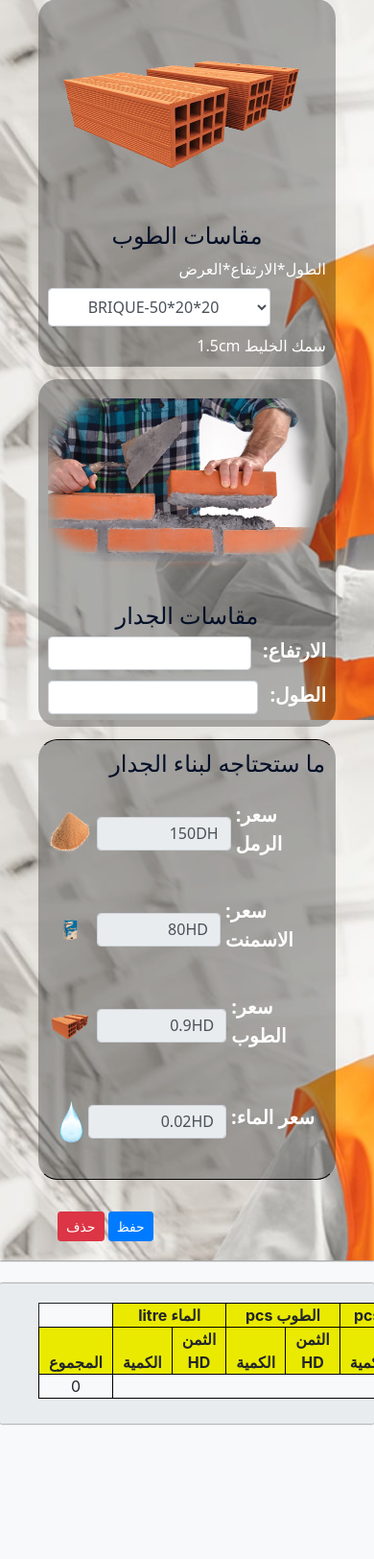
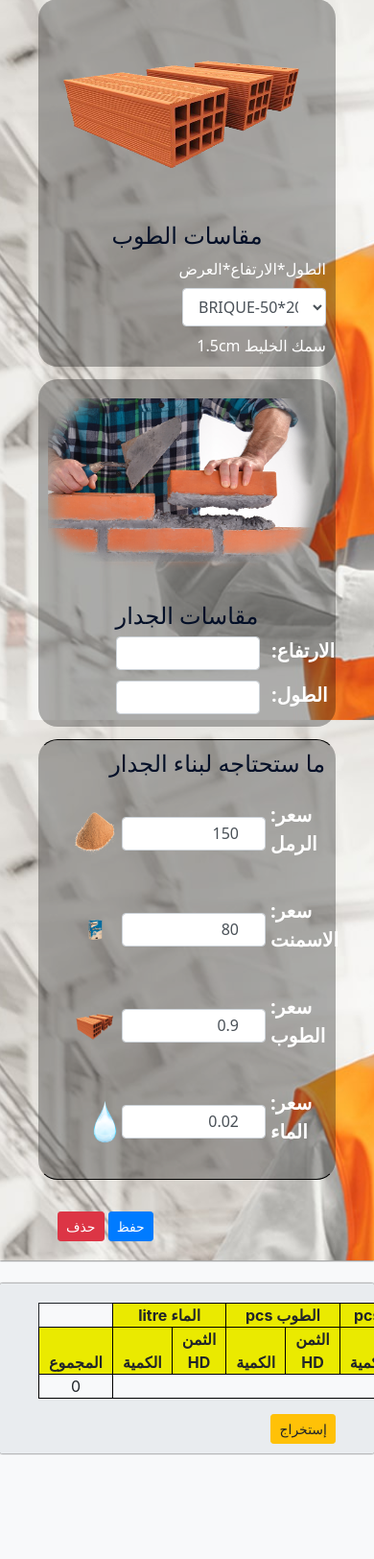
Before and after one commit to Muzmmil207/bati-plus, a Django app: page / in a window 390 px wide. Shown: the part 164-1788 px from the top of the page at 96% size. Run offline with Django 4.2, Linux system fonts and the light colour scheme; data comes from the database, SQL or seed files in the repository; some libraries are stand-ins or nearby versions.

Commit message:
create csv

```diff
--- a/BRIQUE.txt
+++ b/BRIQUE.txt
@@ -1,9 +1,3 @@
-
-
-
-
-
-
     name = (A)      ============    >>>  VALU = (A) -----====  >>>         name = (s1)
 
 
--- a/base/urls.py
+++ b/base/urls.py
@@ -5,5 +5,5 @@ from .views import commodity, create_csv, home
 urlpatterns = [
     path('', home),
     path('commodity/', commodity),
-    path('create-csv/', create_csv),
+    path('create-csv/', create_csv, name="create-csv"),
 ]
--- a/base/views.py
+++ b/base/views.py
@@ -1,6 +1,7 @@
 import csv
 import json
 import time
+from datetime import date
 
 from django.http import HttpResponse, JsonResponse
 from django.shortcuts import render
@@ -39,38 +40,37 @@ def commodity(request):
         brick = data["brick-length"] * data["brick-height"]
         wall = data["wall-length"] * data["wall-height"]
         response = {}
-        response["sand-price"] = (
+        response["sand-price"] = round((
             (data["brick-length"] + data["brick-height"])
             * (data["brick-width"] * data["batter-thickness"])
             * data["sand-price"]
-        )
-        response["sand-amount"] = (data["brick-length"] + data["brick-height"]) * (
+        ),2)
+        response["sand-amount"] = round((data["brick-length"] + data["brick-height"]) * (
             data["brick-width"] * data["batter-thickness"]
-        )
-        response["cement-price"] = (response["sand-price"]) * (250 / 50) * data["cement-price"]
-        response["cement-amount"] = (
+        ),2)
+        response["cement-price"] = round((response["sand-price"]) * (250 / 50) * data["cement-price"],2)
+        response["cement-amount"] = round((
             (response["sand-price"]) * (250 / 50) * data["cement-price"] / (data["cement-price"])
-        )
-        response["brick-price"] = (wall / brick) * data["brick-price"]
-        response["brick-amount"] = wall / brick
-        response["water-price"] = response["sand-price"] * data["water-price"] * 1000
-        response["water-amount"] = response["sand-price"] * 1000
-        total = sum(
+        ),2)
+        response["brick-price"] = round((wall / brick) * data["brick-price"], 2)
+        response["brick-amount"] = round(wall / brick,2)
+        response["water-price"] = round(response["sand-price"] * data["water-price"] * 1000, 2)
+        response["water-amount"] = round(response["sand-price"] * 1000, 2)
+        response["total"] = round(sum(
             [
                 response["sand-price"],
                 response["cement-price"],
                 response["brick-price"],
                 response["water-price"],
             ]
-        )
-        response["total"] = float("{:.2f}".format(total))
+        ), 3)
         response["id"] = data.get("id")
         time.sleep(0.5)
         return JsonResponse(response, safe=False)
     return JsonResponse({}, safe=False)
 
 
-@require_http_methods(["POST"])
+# @require_http_methods(["POST"])
 def create_csv(request):
     # Create the HttpResponse object with the appropriate CSV header.
     response = HttpResponse(
@@ -78,9 +78,12 @@ def create_csv(request):
         headers={"Content-Disposition": 'attachment; filename="somefilename.csv"'},
     )
     data = json.loads(request.body)
+    column_names = data[1].keys()
 
     writer = csv.writer(response)
-    writer.writerow(["First row", "Foo", "Bar", "Baz"])
-    writer.writerow(["Second row", "A", "B", "C", '"Testing"', "Here's a quote"])
+    writer.writerow([i.replace('-', ' ').capitalize() for i in column_names])
+    for i in data[1:]:
+        writer.writerow(i.values())
+    writer.writerow(['','','','','','','','',list(data[0].values())[0],'المجموع الكلي'])
 
     return response
--- a/static/css/style.css
+++ b/static/css/style.css
@@ -246,7 +246,7 @@ p {
 .form-wrapper form.counter {
     position: relative;
     display: grid;
-    grid-template-columns: 1fr 1fr 2fr;
+    grid-template-columns: 1fr 1fr 1fr;
     margin-top: 10px;
     gap: 13px;
 }
@@ -282,23 +282,25 @@ p {
 
 .form-element {
     display: flex;
+    justify-content: end;
     gap: 12px;
     width: 100%;
 }
 
 .form-element input {
-    width: 80%;
+    width: 300px;
     height: 35px;
 }
 
 .form-element select {
-    width: 80%;
+    width: 300px;
     height: 40px;
 }
 
 .form-element label {
     font-weight: 600;
     font-size: 20px;
+    width: 100px;
 }
 
 .special-component {
@@ -312,12 +314,10 @@ p {
     display: flex;
     gap: 20px;
     align-items: center;
-    justify-content: center;
+    justify-content: end;
 }
 
-.special-form-element input {
-    width: 50%;
-}
+
 
 .special-form-element img {
     width: 45px;
@@ -393,6 +393,11 @@ th {
     box-shadow: 0px 0px 2px var(--bs-black);
     border-radius: 2px;
     padding: 20px 40px 10px;
+}
+
+.export {
+    display: flex;
+    justify-content: end;
 }
 
 /* FOOTER */
@@ -601,6 +606,18 @@ footer .right div {
     .nav-title {
         display: none;
     }
+
+    .form-element input {
+        width: 280px;
+    }
+
+    .form-element select {
+        width: 280px;
+    }
+
+    .form-element label {
+        width: 80px;
+    }
 }
 
 @media screen and (max-width:400px) {
@@ -621,4 +638,16 @@ footer .right div {
         display: flex;
         flex-direction: column;
     }
+
+    .form-element input {
+        width: 150px;
+    }
+
+    .form-element select {
+        width: 150px;
+    }
+
+    .form-element label {
+        width: 57px;
+    }
 }
--- a/static/js/main.js
+++ b/static/js/main.js
@@ -2,10 +2,34 @@ let deleteBtn = document.getElementById('delete')
 let form = document.querySelector('.counter')
 let formInputs = document.querySelectorAll('input')
 let tbody = document.getElementById('tbody')
-
 let bricksData = document.querySelector('select')
+let exportBtn = document.getElementById('export')
 
 let commodityData = {}
+exportBtn.onclick = () => {
+    let processData = JSON.parse(localStorage.getItem('process-data'))
+    fetch('/create-csv/', {
+        method: 'POST',
+        headers: {
+            'content-type': 'application/json',
+            'X-CSRFToken': csrftoken
+        },
+        body: JSON.stringify(processData)
+    })
+        .then(response => response.blob())
+        .then(blob => {
+            const url = window.URL.createObjectURL(new Blob([blob]));
+            const link = document.createElement('a');
+            link.href = url;
+            link.setAttribute('download', 'filename.csv');
+            document.body.appendChild(link);
+            link.click();
+            link.parentNode.removeChild(link);
+        });
+    // console.log(response)
+    // localStorage.removeItem('process-data')
+    tbody.innerHTML = ''
+}
 
 const brickTypes = [
     [0.50, 0.20, 0.20],
--- a/templates/base.html
+++ b/templates/base.html
@@ -22,22 +22,7 @@
     <title>{% block title %}BATI PULS{% endblock %}</title>
 
     <script type="text/javascript">
-        function getCookie(name) {
-            let cookieValue = null;
-            if (document.cookie && document.cookie !== '') {
-                const cookies = document.cookie.split(';');
-                for (let i = 0; i < cookies.length; i++) {
-                    const cookie = cookies[i].trim();
-                    // Does this cookie string begin with the name we want?
-                    if (cookie.substring(0, name.length + 1) === (name + '=')) {
-                        cookieValue = decodeURIComponent(cookie.substring(name.length + 1));
-                        break;
-                    }
-                }
-            }
-            return cookieValue;
-        }
-        const csrftoken = getCookie('csrftoken');
+        const csrftoken = '{{csrf_token}}'
     </script>
 
 </head>
@@ -168,26 +153,26 @@
                     <h1>ما ستحتاجه لبناء الجدار</h1>
                     <div class="form-element special-form-element">
                         <img src="/static/imgs/sand.png" alt="image">
-                        <input disabled class="form-control" value="{{sand.commodity_price}}DH" id="sand-price"
-                            type="text">
+                        <input class="form-control" value="{{sand.commodity_price}}" id="sand-price" step="0.01"
+                            type="number">
                         <label for="sand-price">:سعر الرمل</label>
                     </div>
                     <div class="form-element special-form-element">
                         <img src="/static/imgs/cimont lafarg.png" alt="image">
-                        <input disabled class="form-control" value="{{cement.commodity_price}}HD" id="cement-price"
-                            type="text">
+                        <input class="form-control" value="{{cement.commodity_price}}" id="cement-price" step="0.01"
+                            type="number">
                         <label for="cement-price">:سعر الاسمنت</label>
                     </div>
                     <div class="form-element special-form-element">
                         <img src="/static/imgs/brique 356.png" alt="image">
-                        <input disabled class="form-control" value="{{brick.commodity_price}}HD" id="brick-price"
-                            type="text">
+                        <input class="form-control" value="{{brick.commodity_price}}" id="brick-price" step="0.01"
+                            type="number">
                         <label for="brick-price">:سعر الطوب</label>
                     </div>
                     <div class="form-element special-form-element">
                         <img style="width: 25px;" src="/static/imgs/Blue_Drop_Transparent_PNG_Clipart.png" alt="image">
-                        <input disabled class="form-control" value="{{water.commodity_price}}HD" id="water-price"
-                            type="text">
+                        <input class="form-control" value="{{water.commodity_price}}" id="water-price" step="0.01"
+                            type="number">
                         <label for="water-price">:سعر الماء</label>
                     </div>
                 </div>
@@ -232,6 +217,13 @@
                 </tfoot>
             </table>
             <!-- End Bordered Table -->
+            <div class="export">
+                <!-- <form action="/create-csv/" method="post">
+                    {% csrf_token %}
+                    <textarea name="" id="" cols="30" rows="10"></textarea>
+                </form> -->
+                <button id="export" class="btn btn-warning btn-sm">إستخراج</button>
+            </div>
 
         </div>
     </div>
```
Also changed, not shown: .py (added).
